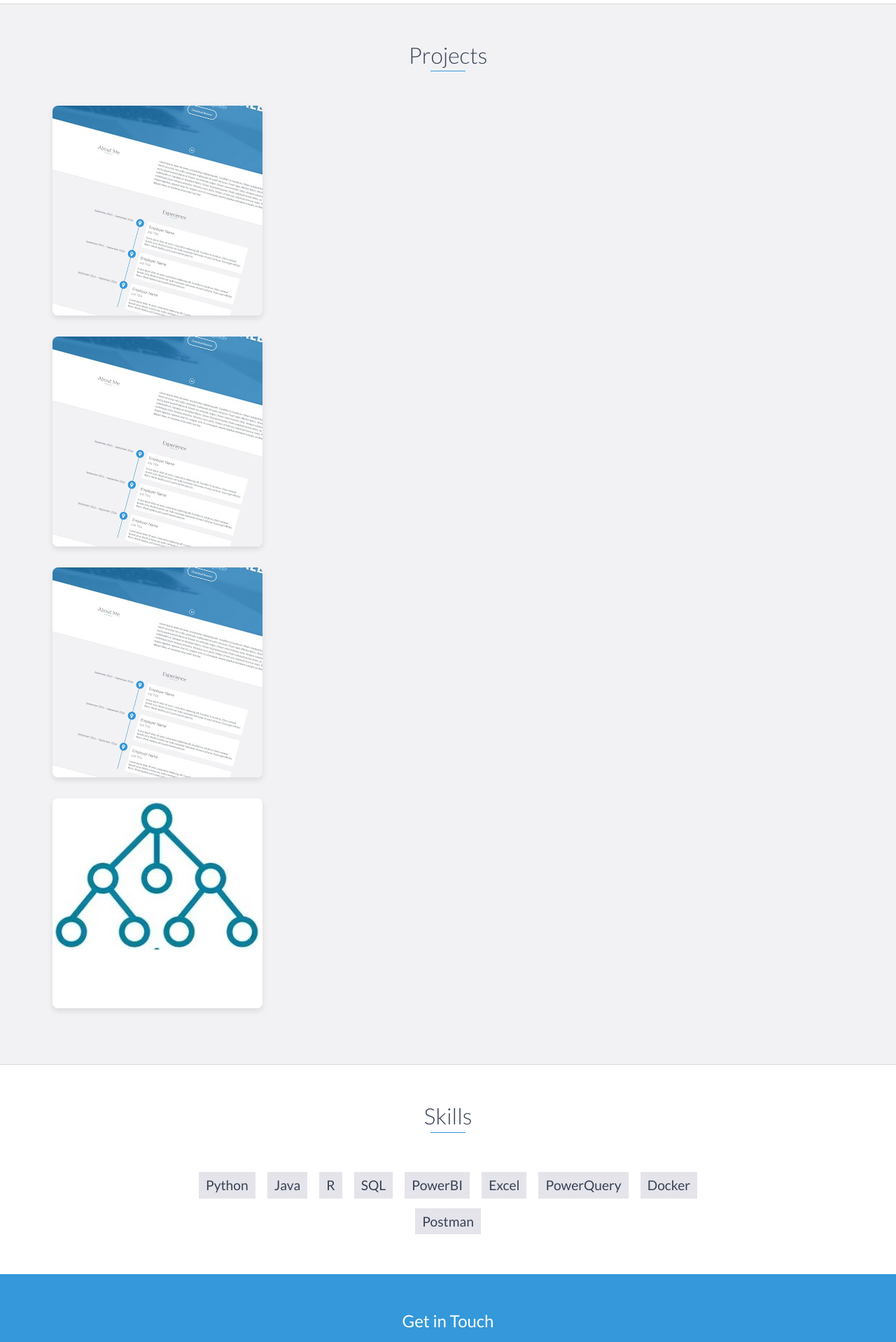
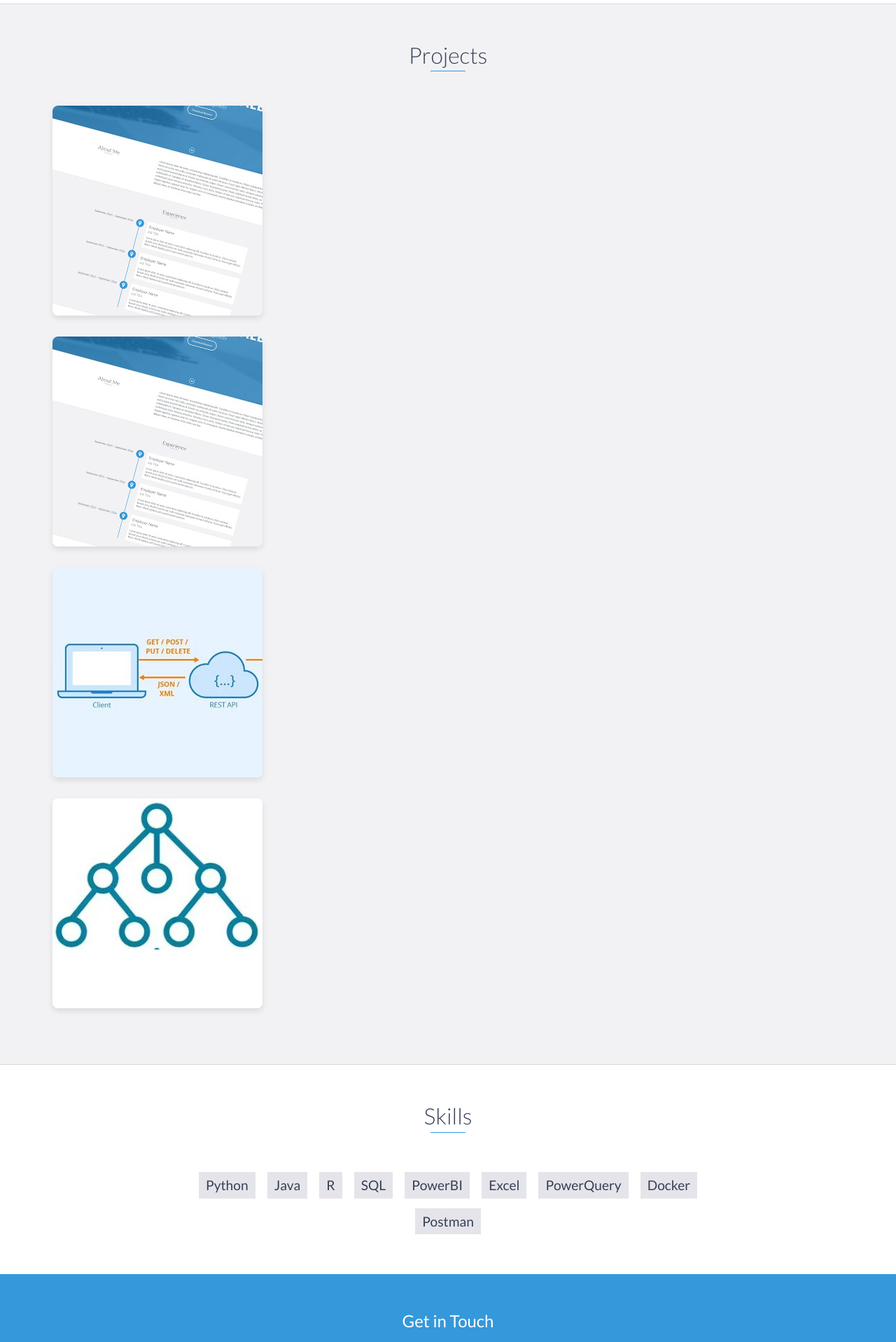
Before and after one commit to Dennis9699/MyProfile, a Jekyll site: the page index.html, which Jekyll copies as it is, in a window 1280 px wide. Shown: the part 2169-4087 px from the top of the page at 70% size. Built offline with Jekyll 4.4.1, drawn with Linux system fonts in a browser that asks for light colours.

Commit message:
Update index.html

```diff
--- a/index.html
+++ b/index.html
@@ -153,7 +153,7 @@
 
                 <div class="project shadow-large">
                     <div class="project-image">
-                        <img src="images/project.JPG" alt="NLP Project Image" />
+                        <img src="images/project.jpg" alt="NLP Project Image" />
                     </div>
                     <div class="project-info">
                         <h3>NLP Project</h3>
@@ -166,7 +166,7 @@
 
                 <div class="project shadow-large">
                     <div class="project-image">
-                        <img src="images/project.jpg" alt="AI Tutor Image" />
+                        <img src="images/API.JPG" alt="AI Tutor Image" />
                     </div>
                     <div class="project-info">
                         <h3>AI Tutoring Platform</h3>
```
